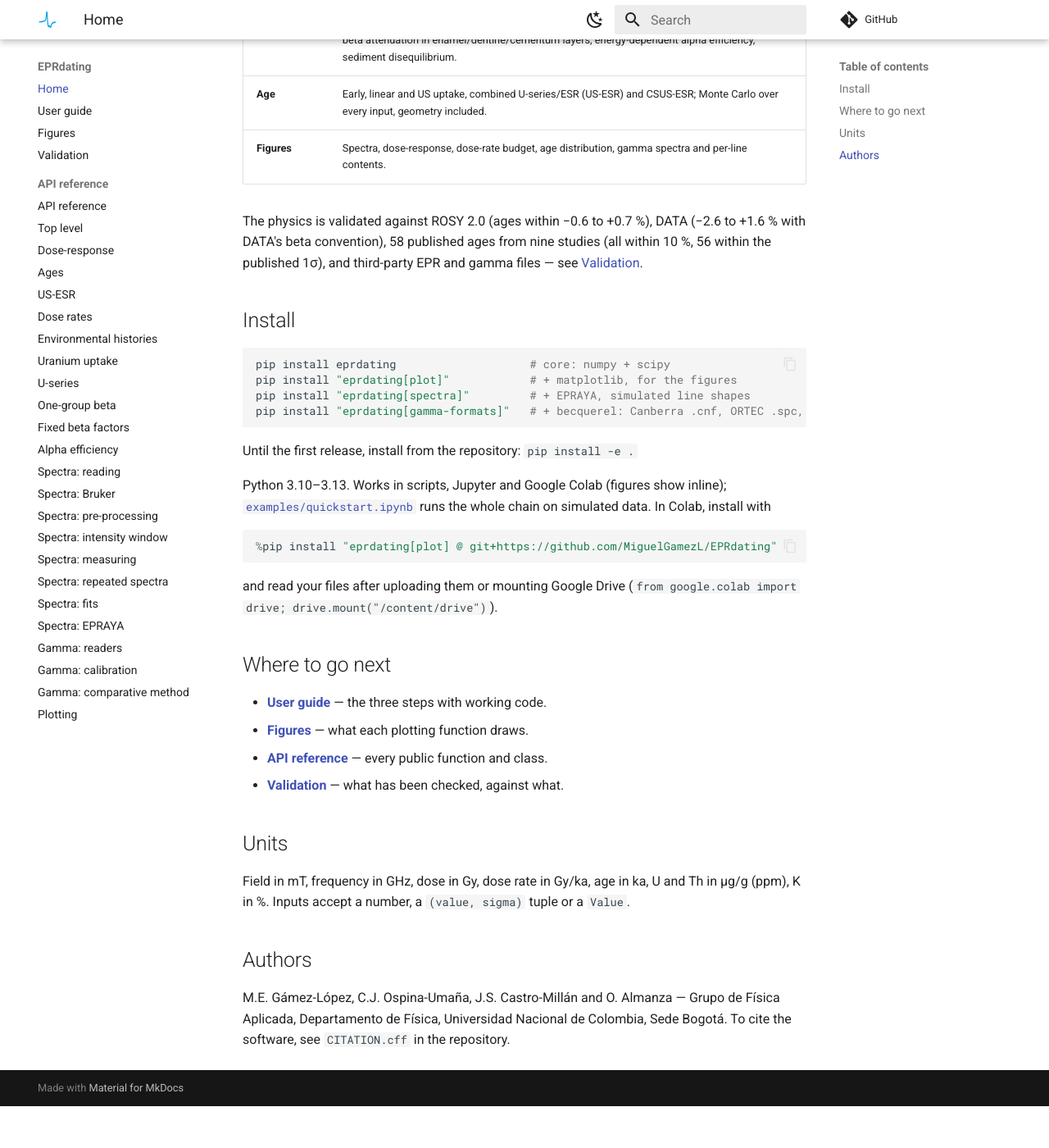
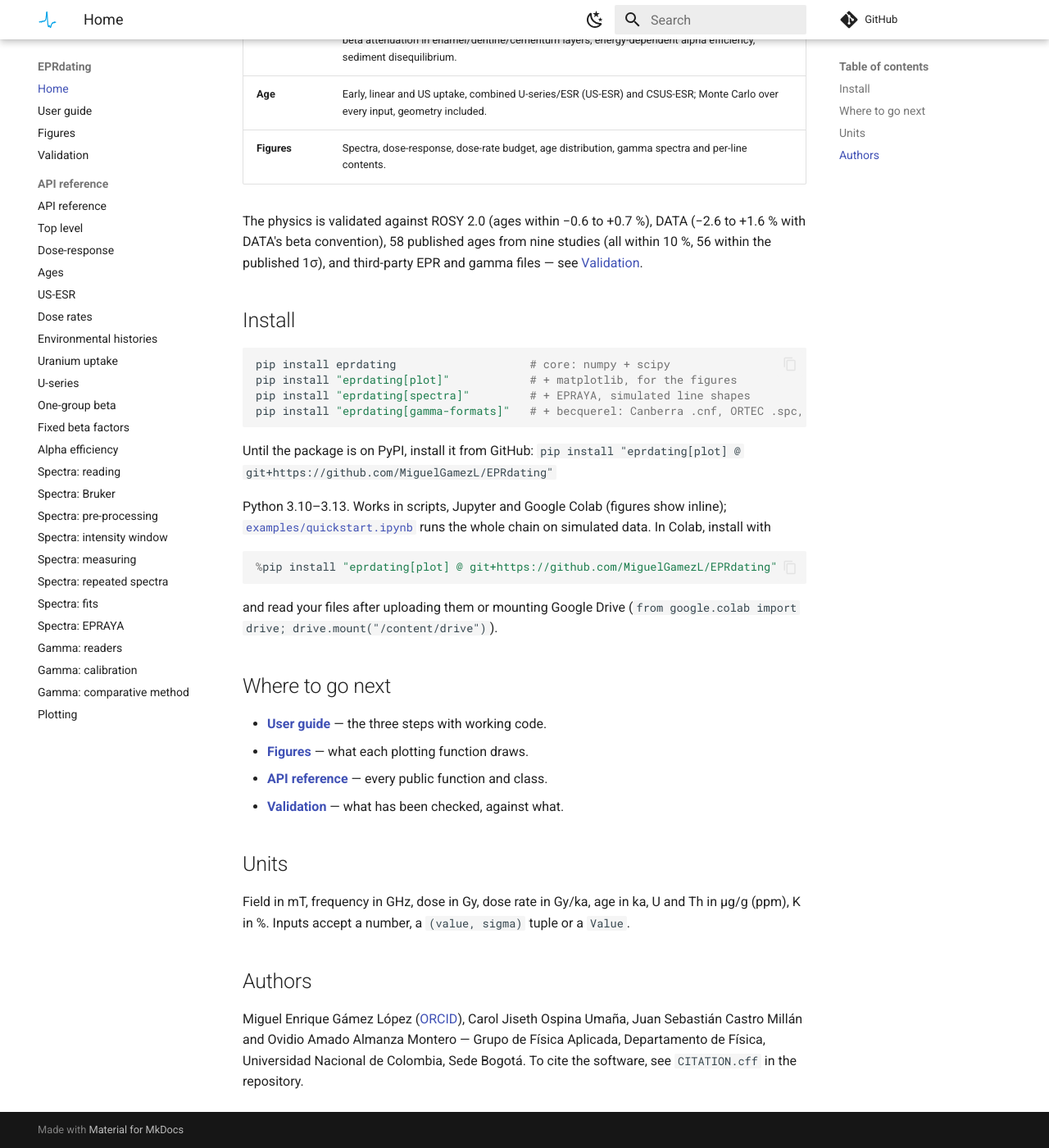
Before and after one commit to MiguelGamezL/EPRdating, an MkDocs documentation site: the page built from docs/index.md, in a window 1280 px wide and 1400 px high, scrolled down 1020 px. Shown: the whole window at 82% size. Built offline with MkDocs 1.6.1 and Material for MkDocs 9.7.7, drawn with Linux system fonts in a browser that asks for light colours; comment, search, counter and statistics services are not loaded; before the commit the page ends 2369 px from its top, so only the background shows below that.

Commit message:
Release 0.1.0
- Version 0.1.0; CHANGELOG.md.
- Authors with full names; ORCID of the corresponding author;
  CITATION.cff with version and release date.
- README: install from GitHub, roadmap of what comes next.

Co-Authored-By: Claude Opus 5.5 <noreply@anthropic.com>
Claude-Session: https://claude.ai/code/session_01MV4o9AXXFJAJwp5yf6Lnwq

````diff
--- a/docs/index.md
+++ b/docs/index.md
@@ -39,7 +39,8 @@ pip install "eprdating[spectra]"         # + EPRAYA, simulated line shapes
 pip install "eprdating[gamma-formats]"   # + becquerel: Canberra .cnf, ORTEC .spc, IEC 61455
 ```
 
-Until the first release, install from the repository: `pip install -e .`
+Until the package is on PyPI, install it from GitHub:
+`pip install "eprdating[plot] @ git+https://github.com/MiguelGamezL/EPRdating"`
 
 Python 3.10–3.13. Works in scripts, Jupyter and Google Colab (figures show
 inline); [`examples/quickstart.ipynb`](https://github.com/MiguelGamezL/EPRdating/blob/main/examples/quickstart.ipynb)
@@ -67,7 +68,8 @@ tuple or a `Value`.
 
 ## Authors
 
-M.E. Gámez-López, C.J. Ospina-Umaña, J.S. Castro-Millán and O. Almanza —
+Miguel Enrique Gámez López ([ORCID](https://orcid.org/0000-0001-7831-3291)), Carol Jiseth Ospina Umaña,
+Juan Sebastián Castro Millán and Ovidio Amado Almanza Montero —
 Grupo de Física Aplicada, Departamento de Física, Universidad Nacional de
 Colombia, Sede Bogotá. To cite the software, see `CITATION.cff` in the
 repository.
--- a/pyproject.toml
+++ b/pyproject.toml
@@ -11,9 +11,9 @@ requires-python = ">=3.10"
 license = { file = "LICENSE" }
 authors = [
   { name = "Miguel Enrique Gámez López", email = "megamezl@unal.edu.co" },
-  { name = "C. J. Ospina-Umaña" },
-  { name = "J. S. Castro-Millán" },
-  { name = "O. Almanza" },
+  { name = "Carol Jiseth Ospina Umaña" },
+  { name = "Juan Sebastián Castro Millán" },
+  { name = "Ovidio Amado Almanza Montero" },
 ]
 maintainers = [{ name = "Miguel Enrique Gámez López", email = "megamezl@unal.edu.co" }]
 keywords = ["ESR dating", "EPR", "geochronology", "tooth enamel", "dose rate", "US-ESR", "gamma spectrometry", "trapped charge dating"]
--- a/src/eprdating/__init__.py
+++ b/src/eprdating/__init__.py
@@ -22,7 +22,7 @@ from .series import USeries
 from .uptake import DelayedUptake, EarlyUptake, LinearUptake, USModel
 from .usesr import UseriesData, USESRSample
 
-__version__ = "0.1.0.dev0"
+__version__ = "0.1.0"
 
 __all__ = [
     "AgeMC",
````
Also changed, not shown: CHANGELOG.md (added, +52 -0 lines), README.md (+15 -13 lines), 2 other files.
